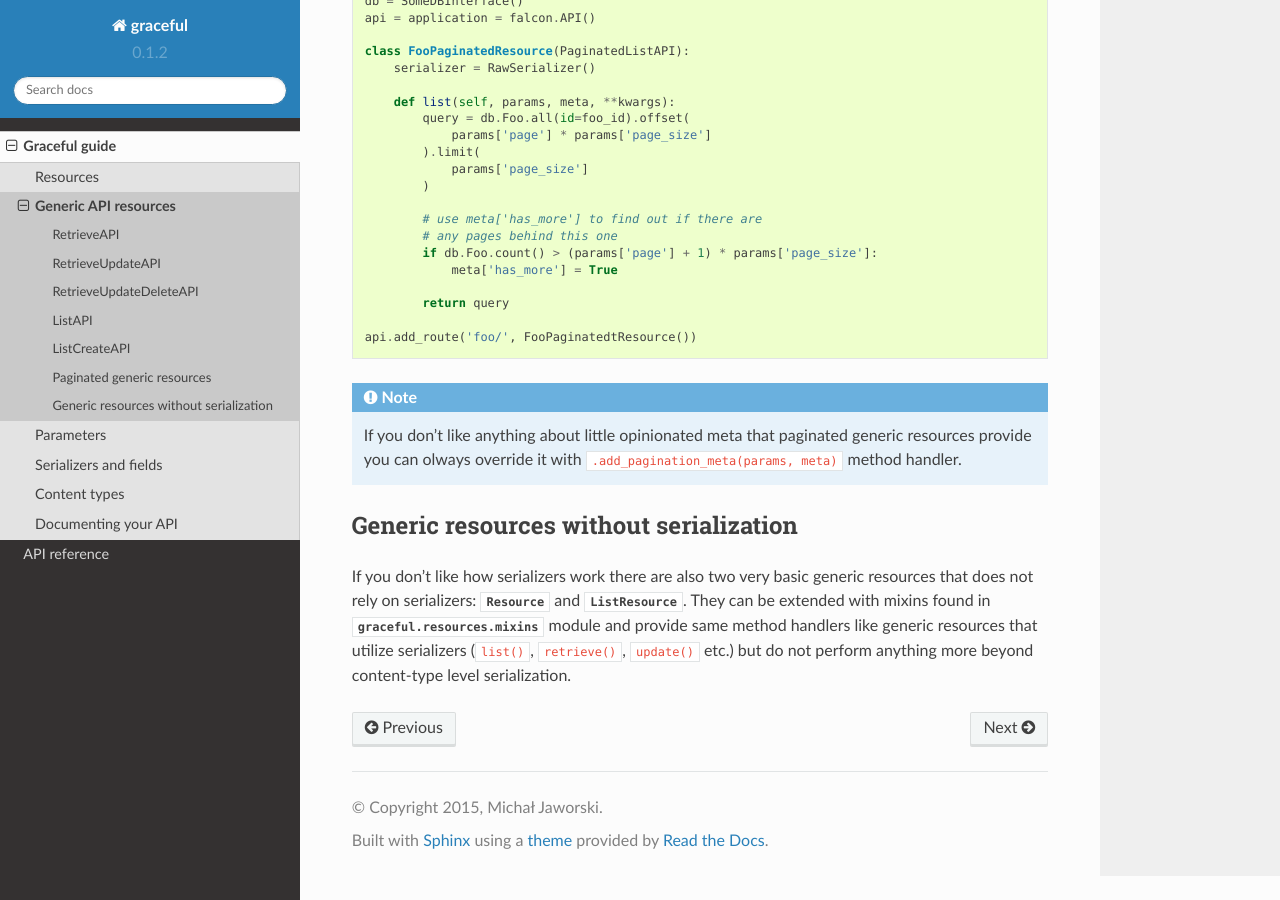
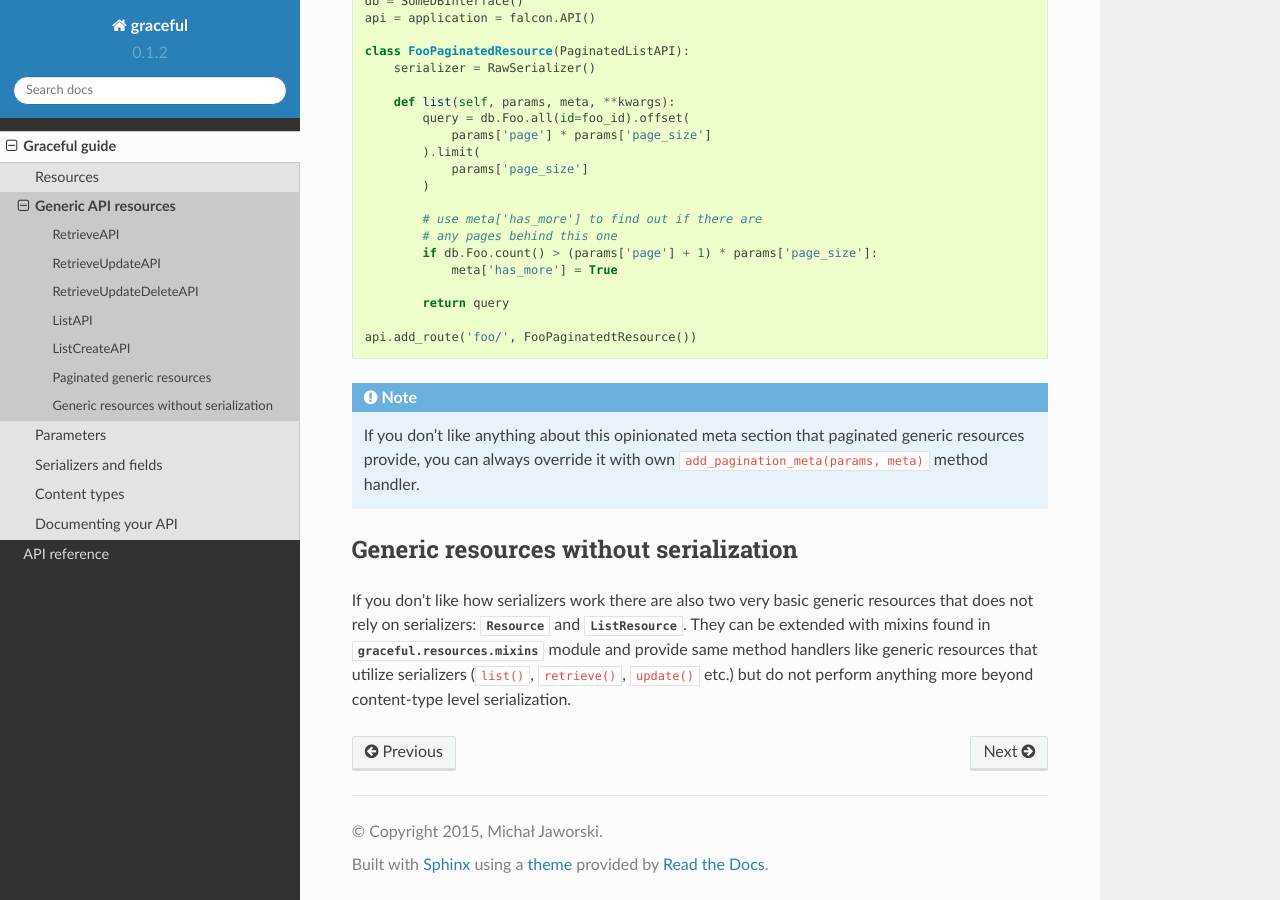
Before and after one commit to swistakm/graceful, a Sphinx documentation site: the page built from docs/guide/generic-resources.rst, in a window 1280 px wide and 900 px high, scrolled down 4927 px. Built offline with Sphinx 7.4.7 and the Read the Docs theme 2.0.0, drawn with Linux system fonts in a browser that asks for light colours.

Commit message:
docs: minor note update about paginated meta

```diff
--- a/docs/guide/generic-resources.rst
+++ b/docs/guide/generic-resources.rst
@@ -297,9 +297,9 @@ decide to use it:
 
 .. note::
 
-    If you don't like anything about little opinionated meta that paginated
-    generic resources provide you can olways override it with
-    ``.add_pagination_meta(params, meta)`` method handler.
+    If you don't like anything about this opinionated meta section that
+    paginated generic resources provide, you can always override it with
+    own ``add_pagination_meta(params, meta)`` method handler.
 
 
 Generic resources without serialization
```
